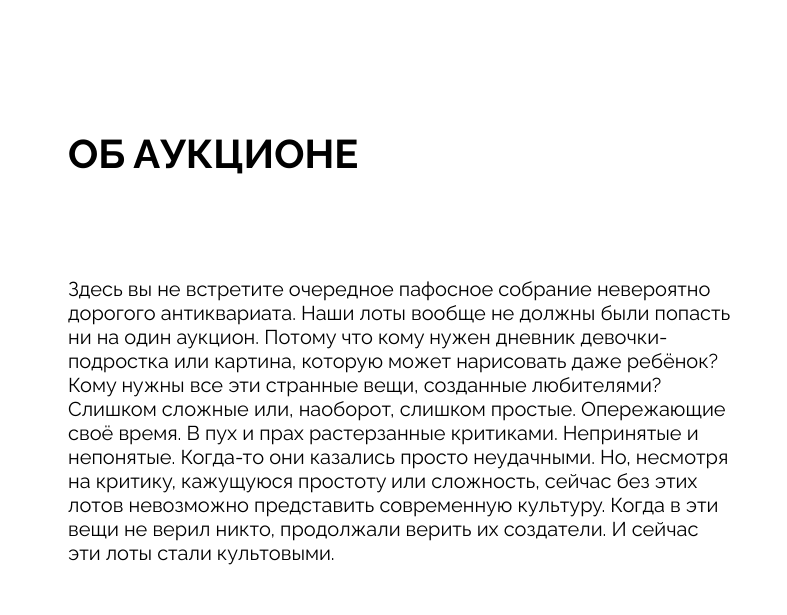
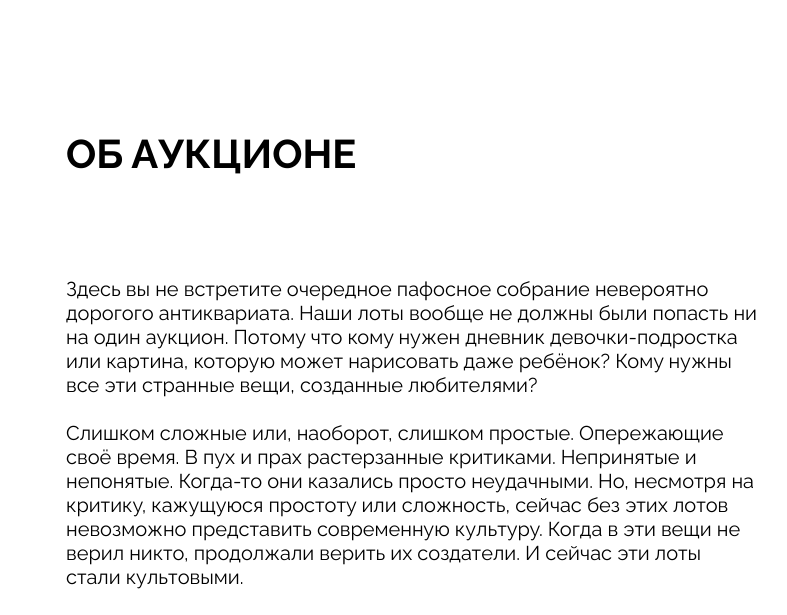
Before and after one commit to danilin-v/ono-tebe-nado-fd, a plain HTML site: page index.html in a window 1280 px wide. Shown: the part 2080-2695 px from the top of the page, 408-1195 px from the left. Drawn offline with Linux system fonts and the light colour scheme.

Commit message:
поправил отображение блока Об аукцыоне

```diff
--- a/styles/style.css
+++ b/styles/style.css
@@ -244,7 +244,7 @@
 .about_title {
   margin-top: 102px;
   margin-bottom: 100px;
-  margin-left: 20px;
+  margin-left: 18px;
   font-weight: 700;
   font-size: 40px;
   line-height: normal;
@@ -252,10 +252,12 @@
 }
 
 .about_text {
-  margin-left: 20px;
+  margin-left: 18px;
   font-weight: 400;
   font-size: 20px;
   line-height: normal;
+  width: 693px;
+  height: 144px;
 }
 
 .footer {
```
